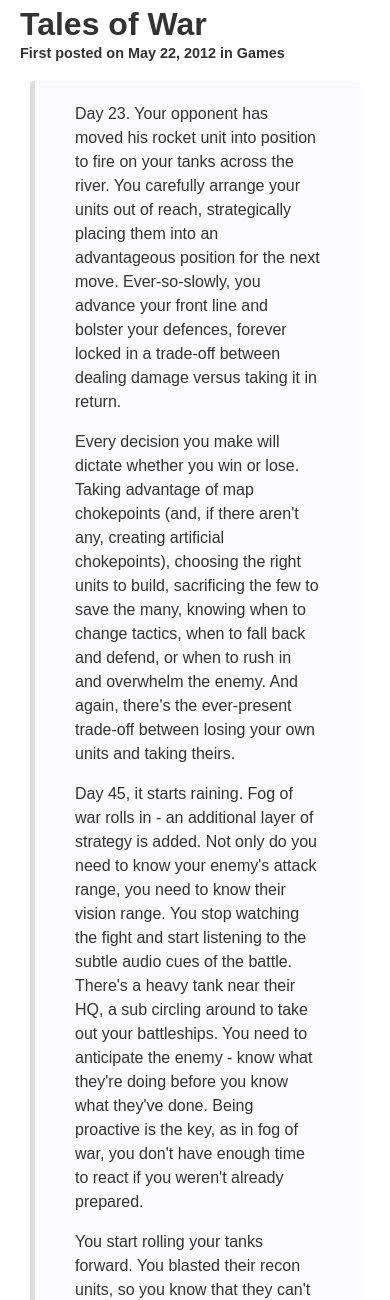
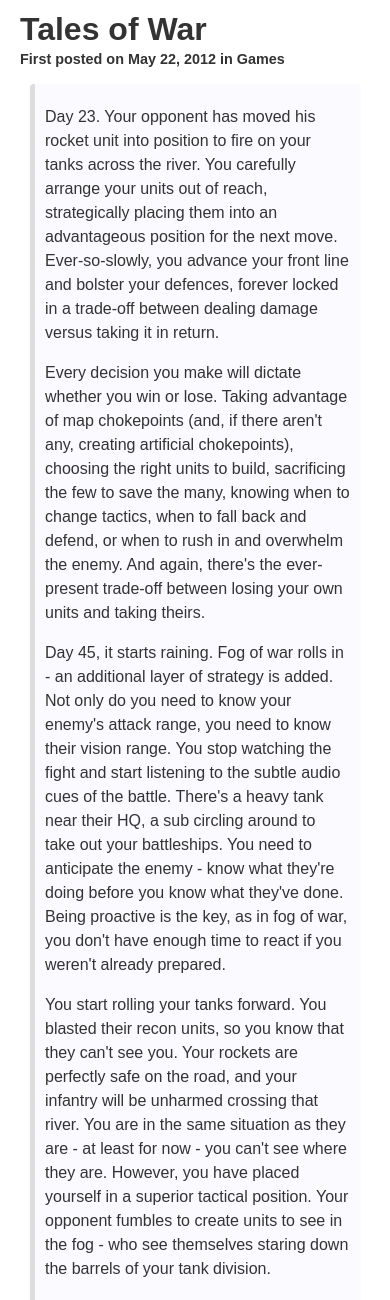
Before and after one commit to LogicAndTrick/blog, a PHP site: page /post/tales-of-war in a window 390 px wide. Shown: the part 404-1704 px from the top of the page. Run offline with PHP 8.4, Linux system fonts and the light colour scheme; some libraries are stand-ins or nearby versions.

Commit message:
Minor style changes for mobile browsers

```diff
--- a/css/default.css
+++ b/css/default.css
@@ -43,6 +43,7 @@ body .content {
 
 h1, h2, h3 {
     margin: 5px 0;
+    line-height: 1.1em;
 }
 
 h3 {
@@ -292,4 +293,8 @@ pre {
     .index li {
         border-bottom: 1px solid #eee;
     }
+
+    blockquote {
+        padding: 5px 10px;
+    }
 }
```
